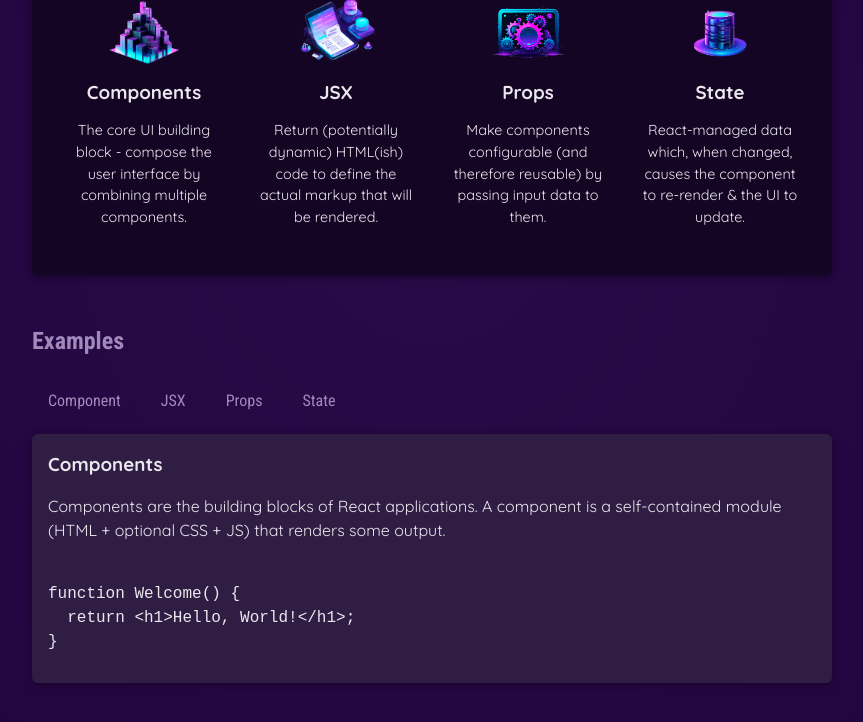
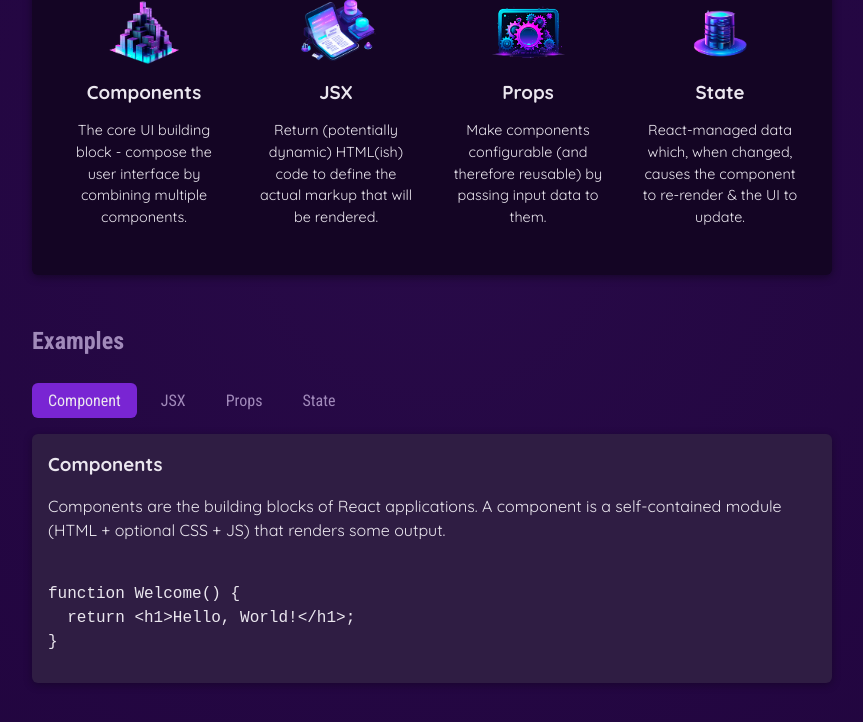
Before and after one commit to ccarlosva/reactPractice, a React (Vite) app in the folder Udemy/01-starting-project/: page / in a window 1280 px wide. Both pictures are taken after a click on the button "Component". Shown: the part 424-1146 px from the top of the page, without its empty margins (208-1071 px from the left). Built offline with nearby package versions, Linux system fonts and the light colour scheme.

Commit message:
lesson 64

```diff
--- a/Udemy/01-starting-project/src/App.jsx
+++ b/Udemy/01-starting-project/src/App.jsx
@@ -1,67 +1,16 @@
-import { useState } from "react";
 import Header from "./components/Header/Header.jsx";
-import CoreConcept from "./components/CoreConcept/CoreConcept.jsx";
-import TabButton from "./components/TabButton/TabButton.jsx";
-import { CORE_CONCEPTS, EXAMPLES } from "./data.js";
+import CoreConcepts from "./components/CoreConcepts/CoreConcepts.jsx";
+import Examples from "./components/Examples/Examples.jsx";
 
 function App() {
-  // const stateArray = useState("Please Click a button");
-  const [selectedTopic, setSelectedTopic] = useState();
-
-  function handleSelect(selectedButton) {
-    // selectedButton => 'components','jsx','props','state'
-    setSelectedTopic(selectedButton);
-    // console.log(selectedTopic);
-  }
-
   return (
-    <div>
+    <>
       <Header />
       <main>
-        <section id="core-concepts">
-          <h2>Core Concepts</h2>
-          <ul>
-            {/* Manually Exports the information out of Core Concept Object */}
-            <CoreConcept
-              title={CORE_CONCEPTS[0].title}
-              description={CORE_CONCEPTS[0].description}
-              image={CORE_CONCEPTS[0].image}
-            />
-            <CoreConcept
-              title={CORE_CONCEPTS[1].title}
-              description={CORE_CONCEPTS[1].description}
-              image={CORE_CONCEPTS[1].image}
-            />
-            {/* Manually Exports the ALL information out of Core Concept Object */}
-            <CoreConcept {...CORE_CONCEPTS[2]} />
-            <CoreConcept {...CORE_CONCEPTS[3]} />
-          </ul>
-        </section>
-        <section id="examples">
-          <h2>Examples</h2>
-          <menu>
-            {/* onSelect being */}
-            <TabButton onSelect={() => handleSelect("components")}>
-              Component
-            </TabButton>
-            <TabButton onSelect={() => handleSelect("jsx")}>JSX</TabButton>
-            <TabButton onSelect={() => handleSelect("props")}>Props</TabButton>
-            <TabButton onSelect={() => handleSelect("state")}>State</TabButton>
-          </menu>
-          {!selectedTopic ? (
-            <p>Please select a topic.</p>
-          ) : (
-            <div id="tab-content">
-              <h3>{EXAMPLES[selectedTopic].title}</h3>
-              <p>{EXAMPLES[selectedTopic].description}</p>
-              <pre>
-                <code>{EXAMPLES[selectedTopic].code}</code>
-              </pre>
-            </div>
-          )}
-        </section>
+        <CoreConcepts />
+        <Examples />
       </main>
-    </div>
+    </>
   );
 }
 
--- /dev/null
+++ b/Udemy/01-starting-project/src/components/CoreConcepts/CoreConcepts.jsx
@@ -0,0 +1,30 @@
+import CoreConcept from "../CoreConcept/CoreConcept.jsx";
+import Section from "../Section/Section.jsx";
+import { CORE_CONCEPTS } from "../../data.js";
+
+export default function CoreConcepts() {
+  return (
+    <Section id="core-concepts" title="Core Concepts">
+      <ul>
+        {CORE_CONCEPTS.map((conceptItem) => (
+          <CoreConcept key={conceptItem.title} {...conceptItem} />
+        ))}
+      </ul>
+    </Section>
+  );
+}
+
+//   {/* Manually Exports the information out of Core Concept Object
+//   <CoreConcept
+//     title={CORE_CONCEPTS[0].title}
+//     description={CORE_CONCEPTS[0].description}
+//     image={CORE_CONCEPTS[0].image}
+//   />
+//   <CoreConcept
+//     title={CORE_CONCEPTS[1].title}
+//     description={CORE_CONCEPTS[1].description}
+//     image={CORE_CONCEPTS[1].image}
+//   />
+//   {/* Manually Exports the ALL information out of Core Concept Object }
+//   <CoreConcept {...CORE_CONCEPTS[2]} />
+//   <CoreConcept {...CORE_CONCEPTS[3]} /> */}
--- /dev/null
+++ b/Udemy/01-starting-project/src/components/Examples/Examples.jsx
@@ -0,0 +1,57 @@
+import TabButton from "../TabButton/TabButton.jsx";
+import { useState } from "react";
+import { EXAMPLES } from "../../data.js";
+import Section from "../Section/Section.jsx";
+
+export default function Examples() {
+  // const stateArray = useState("Please Click a button");
+  const [selectedTopic, setSelectedTopic] = useState();
+
+  function handleSelect(selectedButton) {
+    // selectedButton => 'components','jsx','props','state'
+    setSelectedTopic(selectedButton);
+    // console.log(selectedTopic);
+  }
+  return (
+    <Section id="examples" title="Examples">
+      <menu>
+        {/* onSelect being */}
+        <TabButton
+          isSelected={selectedTopic === "components"}
+          onSelect={() => handleSelect("components")}
+        >
+          Component
+        </TabButton>
+        <TabButton
+          isSelected={selectedTopic === "jsx"}
+          onSelect={() => handleSelect("jsx")}
+        >
+          JSX
+        </TabButton>
+        <TabButton
+          isSelected={selectedTopic === "props"}
+          onSelect={() => handleSelect("props")}
+        >
+          Props
+        </TabButton>
+        <TabButton
+          isSelected={selectedTopic === "state"}
+          onSelect={() => handleSelect("state")}
+        >
+          State
+        </TabButton>
+      </menu>
+      {!selectedTopic ? (
+        <p>Please select a topic.</p>
+      ) : (
+        <div id="tab-content">
+          <h3>{EXAMPLES[selectedTopic].title}</h3>
+          <p>{EXAMPLES[selectedTopic].description}</p>
+          <pre>
+            <code>{EXAMPLES[selectedTopic].code}</code>
+          </pre>
+        </div>
+      )}
+    </Section>
+  );
+}
--- /dev/null
+++ b/Udemy/01-starting-project/src/components/Section/Section.jsx
@@ -0,0 +1,8 @@
+export default function Section({ title, id, children }) {
+  return (
+    <section id={id}>
+      <h2>{title}</h2>
+      {children}
+    </section>
+  );
+}
--- a/Udemy/01-starting-project/src/components/TabButton/TabButton.jsx
+++ b/Udemy/01-starting-project/src/components/TabButton/TabButton.jsx
@@ -1,7 +1,9 @@
-export default function TabButton({ children, onSelect }) {
+export default function TabButton({ children, onSelect, isSelected }) {
   return (
     <li>
-      <button onClick={onSelect}>{children}</button>
+      <button className={isSelected ? "active" : undefined} onClick={onSelect}>
+        {children}
+      </button>
     </li>
   );
 }
```
